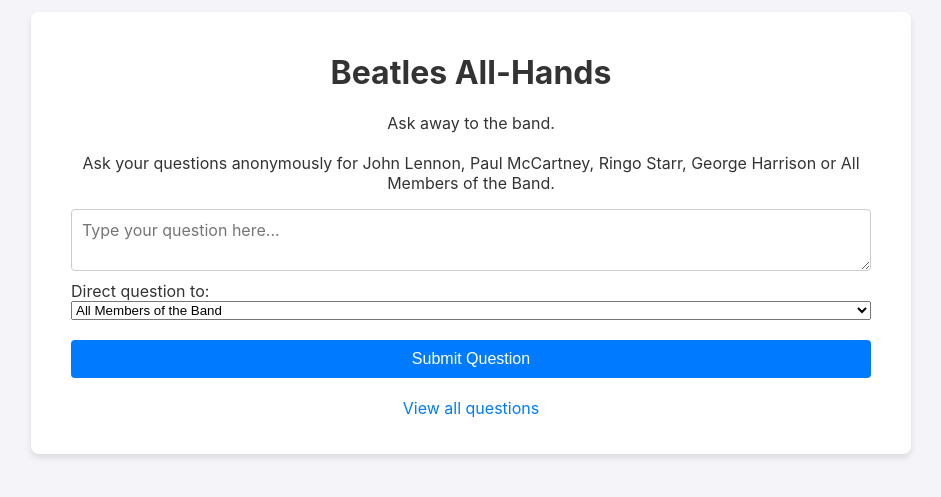
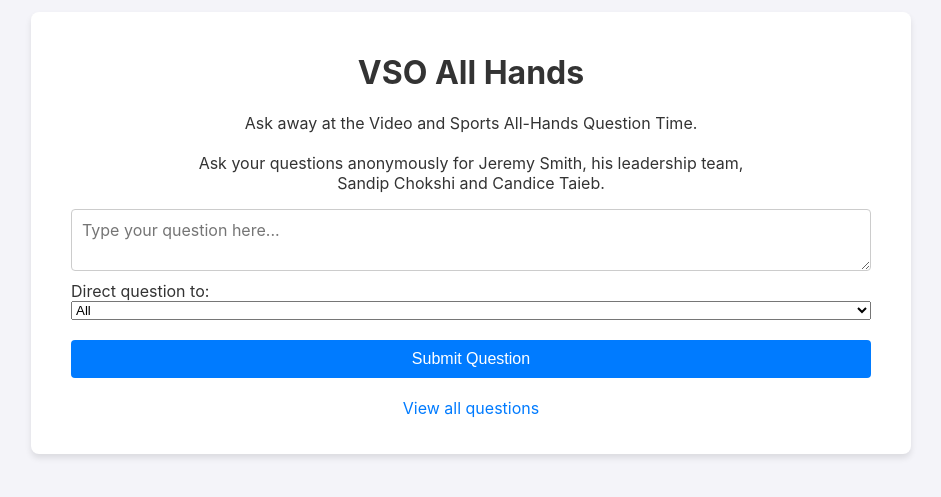
Before and after one commit to Slouch69/anonymous_questions, a plain HTML site: page public/index.html in a window 1280 px wide. Shown: the part 187-684 px from the top of the page, without its empty margins (169-1110 px from the left). Drawn offline with Linux system fonts and the light colour scheme.

Commit message:
Revert to VSO All Hands theme

```diff
--- a/public/index.html
+++ b/public/index.html
@@ -3,31 +3,30 @@
 <head>
     <meta charset="UTF-8">
     <meta name="viewport" content="width=device-width, initial-scale=1.0">
-    <title>Beatles All-Hands</title>
+    <title>VSO All Hands</title>
     <link rel="stylesheet" href="styles.css">
 </head>
 <body>
     <div class="container">
-        <h1>Beatles All-Hands</h1>
+        <h1>VSO All Hands</h1>
         <p class="intro-text">
-            Ask away to the band.<br><br>
-            Ask your questions anonymously for John Lennon, Paul McCartney, Ringo Starr, George Harrison or All Members of the Band.
+            Ask away at the Video and Sports All-Hands Question Time. <br><br>
+            Ask your questions anonymously for Jeremy Smith, his leadership team, <br>Sandip Chokshi and Candice Taieb.
         </p>
         <form id="question-form">
             <textarea id="question-text" placeholder="Type your question here..." required></textarea>
             <label for="directed-to">Direct question to:</label>
             <select id="directed-to" name="directed-to">
-                <option value="All Members of the Band">All Members of the Band</option>
-                <option value="John Lennon">John Lennon</option>
-                <option value="Paul McCartney">Paul McCartney</option>
-                <option value="Ringo Starr">Ringo Starr</option>
-                <option value="George Harrison">George Harrison</option>
+                <option value="All">All</option>
+                <option value="Jeremy Smith">Jeremy Smith</option>
+                <option value="Sandip Chokshi">Sandip Chokshi</option>
+                <option value="Candice Taieb">Candice Taieb</option>
+                <option value="Video and Sports Operations Leadership Team">Video and Sports Operations Leadership Team</option>
             </select>
             <button type="submit">Submit Question</button>
         </form>
         <p><a href="/questions.html">View all questions</a></p>
     </div>
-    <script src="app.js"></script>
 
     <!-- Custom Modal -->
     <div id="custom-modal" class="modal-overlay" style="display: none;">
@@ -36,5 +35,6 @@
             <button id="modal-close-btn">Close</button>
         </div>
     </div>
+    <script src="app.js"></script>
 </body>
 </html>
```
Also changed, not shown: public/questions.html (+2 -2 lines).
